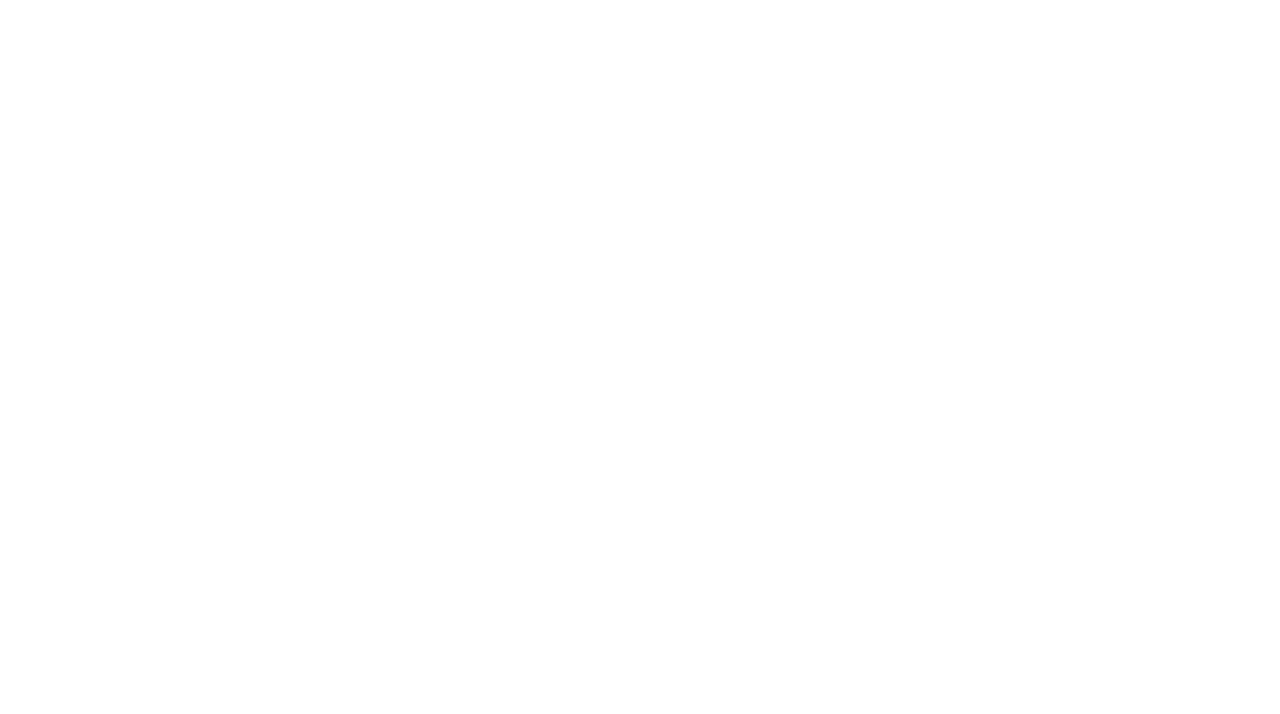
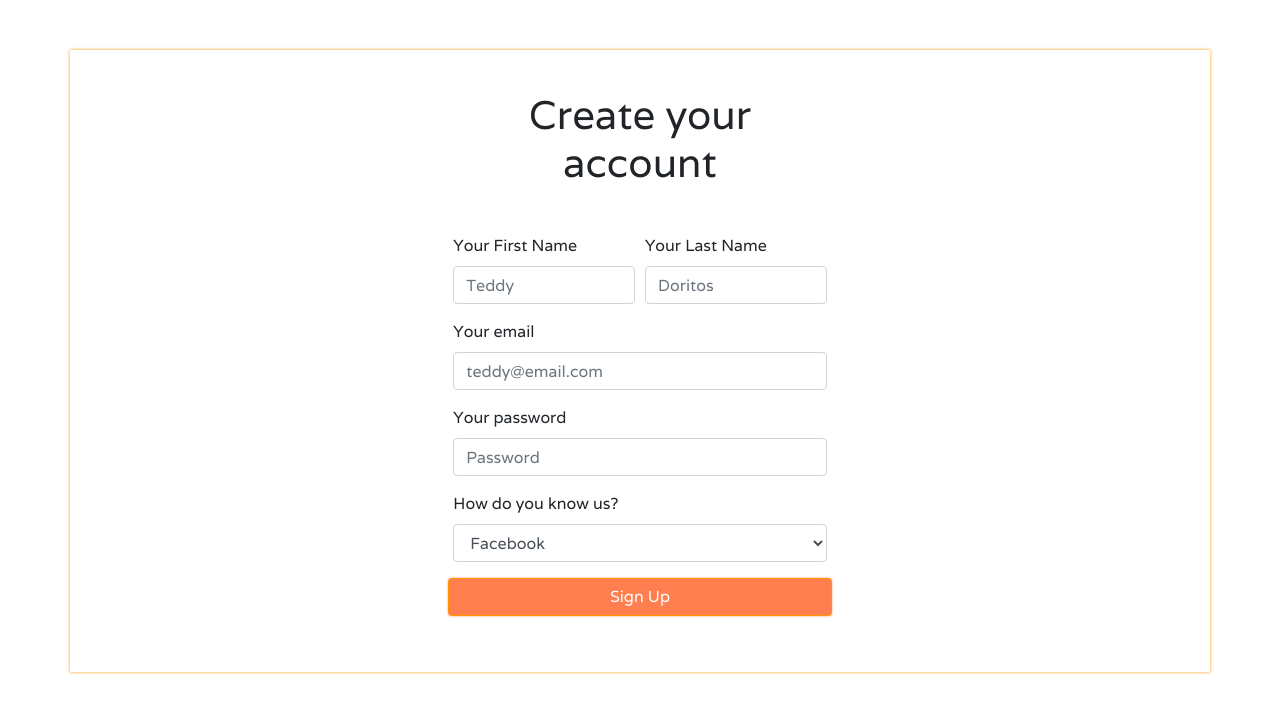
Before and after one commit to fortytwo0715/Layout, a plain HTML site: page 03-Bootstrap-forms/index.html in a window 1280 px wide. Drawn offline with nearby package versions, Linux system fonts and the light colour scheme.

Commit message:
Bootstrap form

```diff
--- a/03-Bootstrap-forms/css/components/form.css
+++ b/03-Bootstrap-forms/css/components/form.css
@@ -1 +1,11 @@
 /* Your form design */
+.container {
+  box-shadow: 0px 0px 3px #FF9800;
+  padding: 40px 0;
+}
+
+.btn-shadow {
+  border-color: #FF9800;
+  background-color: coral;
+  box-shadow: 0px 0px 2px coral;
+}
--- a/03-Bootstrap-forms/index.html
+++ b/03-Bootstrap-forms/index.html
@@ -18,7 +18,57 @@
   <body>
 
     <!-- Your responsive signup form -->
+    <div class="container">
+      <div class="row justify-content-center">
+         <div class="col-12 col-lg-4">
+            <h1 class="text-center mb-5">Create your account</h1>
+         </div>
+      </div>
 
+      <form action="#">
+         <div class="form-row justify-content-center">
+            <div class="form-group col-6 col-lg-2">
+              <label for="firstname">Your First Name</label>
+              <input type="name" class="form-control" id="firstname" placeholder="Teddy">
+            </div>
+            <div class="form-group col-6 col-lg-2">
+              <label for="lastname">Your Last Name</label>
+              <input type="name" class="form-control" id="lastname" placeholder="Doritos">
+            </div>
+        </div>
+
+        <div class="form-row justify-content-center">
+           <div class="form-group col-12 col-lg-4">
+            <label for="emailInput">Your email</label>
+            <input type="email" class="form-control" id="emailInput" placeholder="teddy@email.com">
+          </div>
+        </div>
+
+        <div class="form-row justify-content-center">
+          <div class="form-group col-12 col-lg-4">
+            <label for="passwordInput">Your password</label>
+            <input type="password" class="form-control" id="passwordInput" placeholder="Password">
+          </div>
+        </div>
+
+        <div class="form-row justify-content-center">
+          <div class="form-group col-12 col-lg-4">
+            <label for="selectKnowUs">How do you know us?</label>
+            <select class="form-control" id="selectKnowUs">
+              <option value="facebook">Facebook</option>
+              <option value="google search">Google Search</option>
+              <option value="a friend">A Friend</option>
+            </select>
+          </div>
+        </div>
+
+        <div class="form-row justify-content-center">
+          <input class="btn btn-primary btn-shadow btn-block col-12 col-lg-4" type="submit" value="Sign Up">
+        </div>
+          </form>
+        </div>
+      </div>
+    </div>
 
     <!-- Including Bootstrap JS (with its Popper.js / jQuery dependency) so that dynamic components work -->
     <script src="https://code.jquery.com/jquery-3.3.1.slim.min.js"></script>
```
